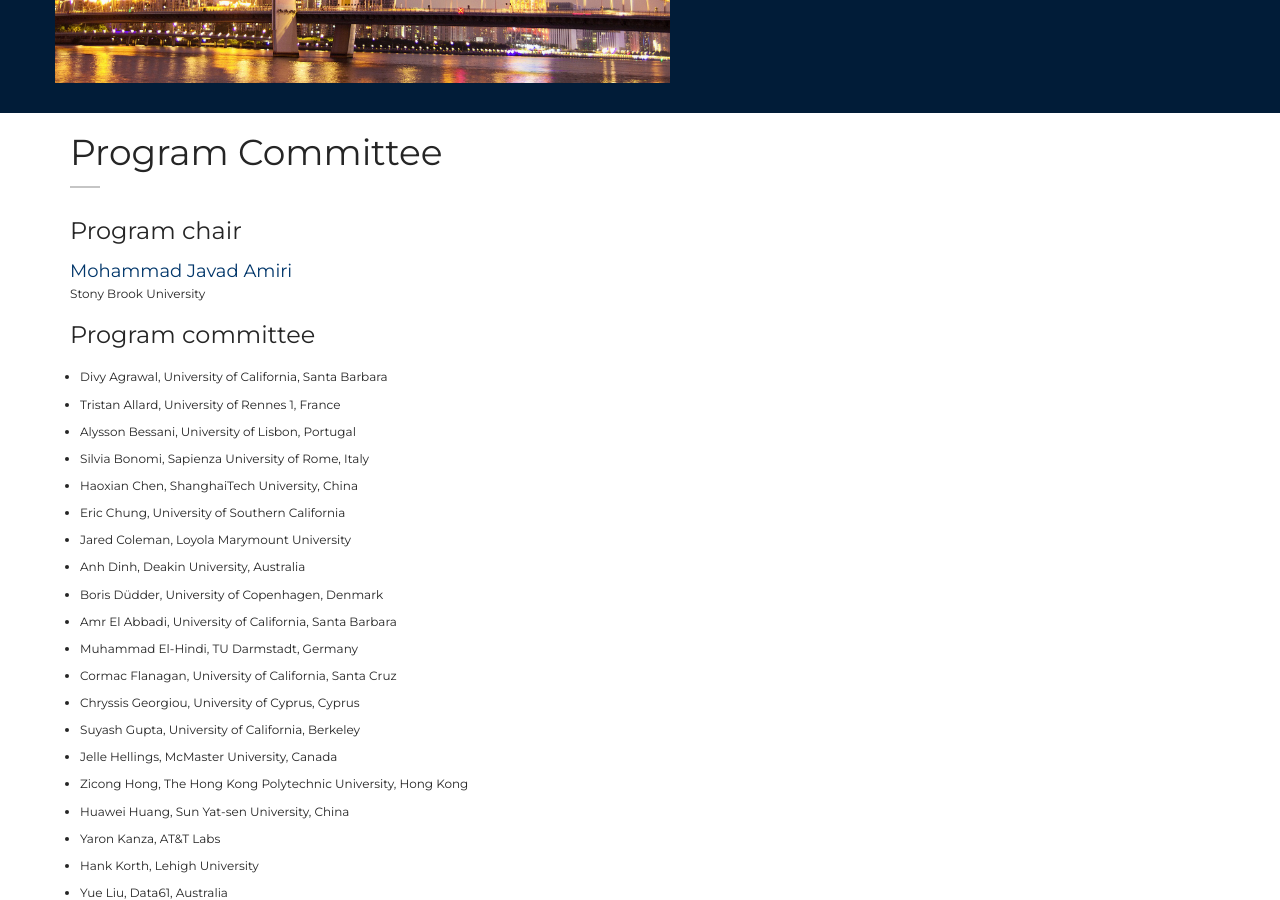
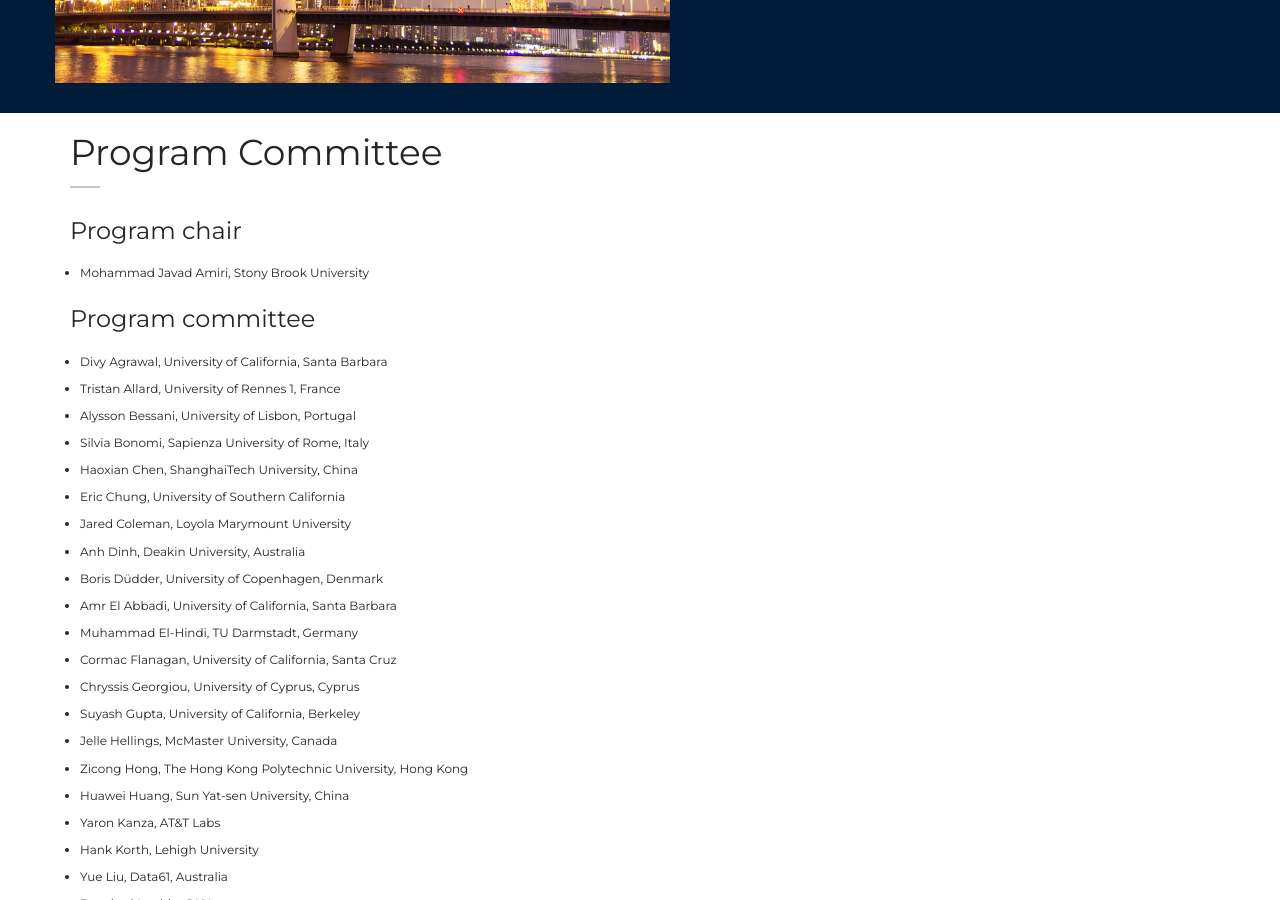
Before and after one commit to scfab/2024, a Jekyll site: the page built from program-committee.html, in a window 1280 px wide and 900 px high, scrolled down 447 px. Built offline with Jekyll 4.4.1, drawn with Linux system fonts in a browser that asks for light colours; comment, search, counter and statistics services are not loaded.

Commit message:
minor updates to CFP

```diff
--- a/papers.html
+++ b/papers.html
@@ -110,7 +110,7 @@ layout: default
               <h2>Research Papers Submission</h2>
             </a>
             <p style="text-align:justify;">
-            Papers must meet the following formatting rules and be submitted to <b>CMT</b> at:
+            All research papers must meet the following formatting rules and be submitted to <b>CMT</b> at:
             <a href="https://cmt3.research.microsoft.com/FAB2024" target="_blank" style="text-decoration:underline;">https://cmt3.research.microsoft.com/FAB2024</a>
             </p>
 
--- a/program-committee.html
+++ b/program-committee.html
@@ -20,11 +20,16 @@ layout: default
                 <h2 class="no-divider">Program chair</h2>
               </header>
               <div class="row">
-                <div class="col-md-6">
-                  {% include author-block-no-padding.html link="https://www3.cs.stonybrook.edu/~amiri/"
-                  name="Mohammad Javad Amiri" org="Stony Brook University" %}
+                <div class="col-md-12">
+                  <div class="row">
+                    <div class="col-md-12 text-left">
+                      <ul class="text-left" style="display:inline-block;vertical-align:middle;">
+                        <li> Mohammad Javad Amiri, Stony Brook University</li>
+                    </ul>
+                    </div>
+                  </div>
                 </div>
-              </div>
+                </div>
             </section>
             <!-- /#program-chairs -->
            <section >
```
